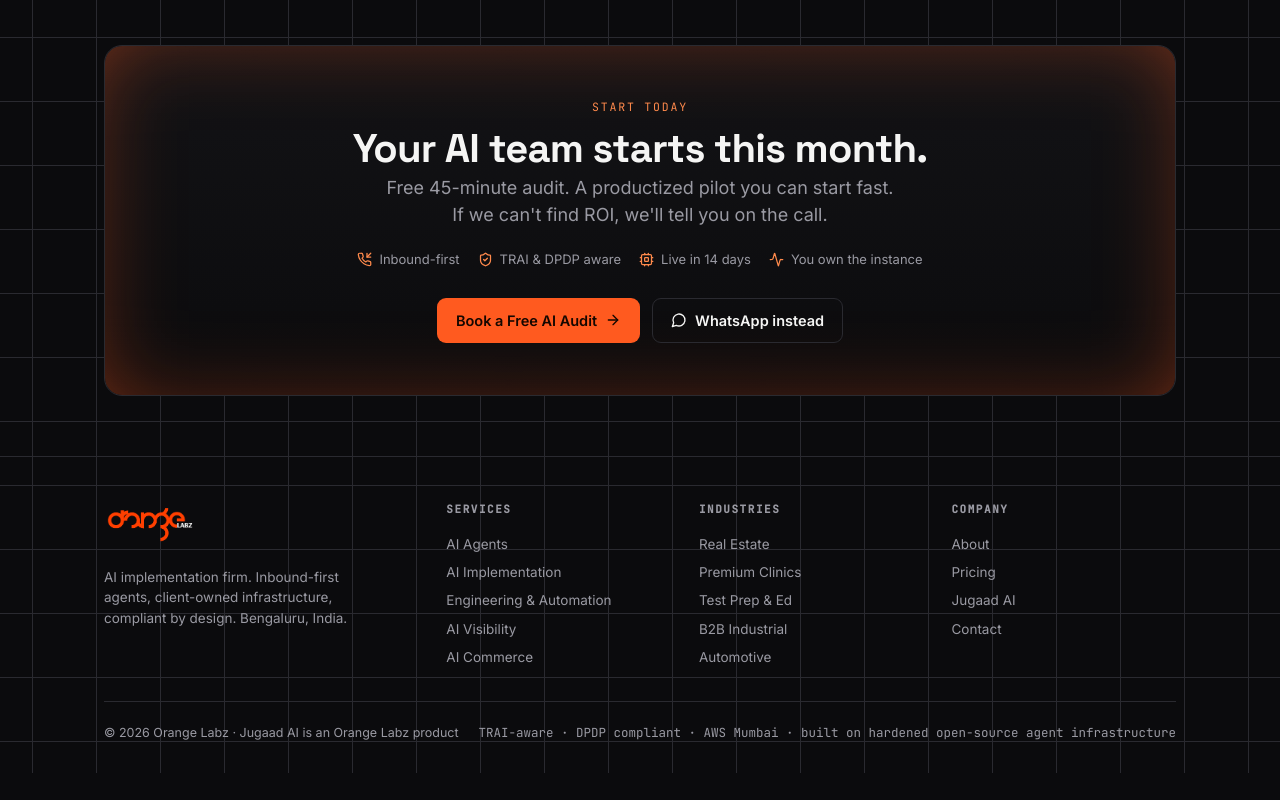
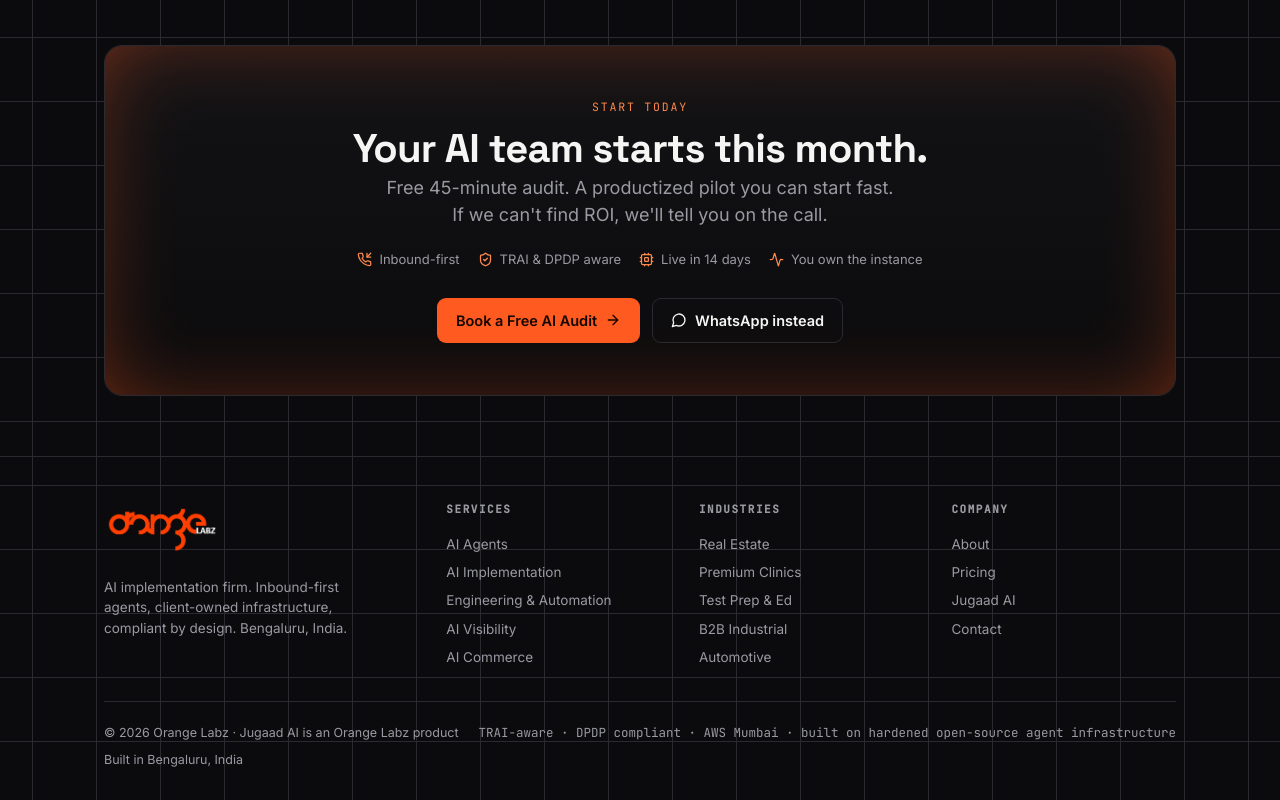
Before and after one commit to iamvazu/orangelabz, a Next.js app: page / in a window 1280 px wide. Shown: the part 5595-6395 px from the top of the page. Before the commit the page ends 6368 px from the top, so only its background shows below. Built offline with nearby package versions, Linux system fonts and the light colour scheme.

Commit message:
Update footer logo size and layout details

```diff
--- a/components/site.jsx
+++ b/components/site.jsx
@@ -38,7 +38,7 @@
         <div className="fgrid">
           <div>
             <Link className="brand" href="/" style={{ marginBottom: 12 }}>
-              <img src="/logo-orangelabz-dark-01.png" alt="Orange Labz" style={{ height: "38px", width: "auto" }} />
+              <img src="/logo-orangelabz-dark-01.png" alt="Orange Labz" style={{ height: "48px", width: "auto" }} />
             </Link>
             <p style={{ maxWidth: "32ch", fontSize: 13.5 }}>
               AI implementation firm. Inbound-first agents, client-owned
@@ -69,9 +69,14 @@
             <Link href="/contact">Contact</Link>
           </div>
         </div>
-        <div className="fbase">
-          <span>© 2026 Orange Labz · Jugaad AI is an Orange Labz product</span>
-          <span className="mono">TRAI-aware · DPDP compliant · AWS Mumbai · built on hardened open-source agent infrastructure</span>
+        <div className="fbase" style={{ display: "block", textAlign: "left" }}>
+          <div style={{ display: "flex", justifyContent: "space-between", flexWrap: "wrap", gap: 12, marginBottom: 8 }}>
+            <span>© 2026 Orange Labz · Jugaad AI is an Orange Labz product</span>
+            <span className="mono">TRAI-aware · DPDP compliant · AWS Mumbai · built on hardened open-source agent infrastructure</span>
+          </div>
+          <div style={{ fontSize: 12.5, color: "var(--fog)" }}>
+            Built in Bengaluru, India
+          </div>
         </div>
       </div>
     </footer>
```
